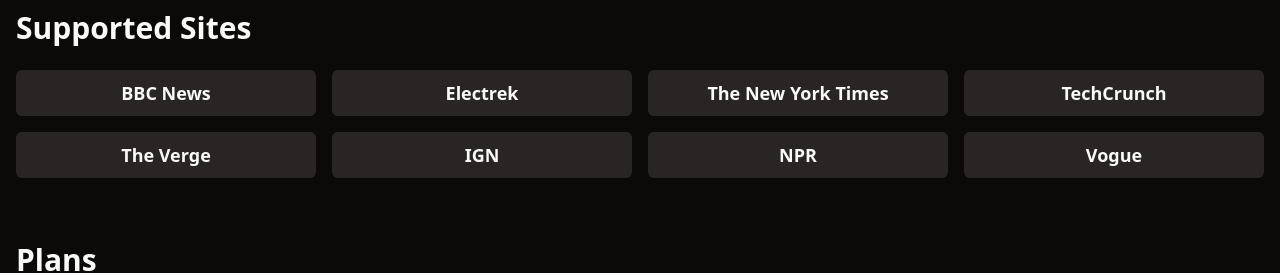
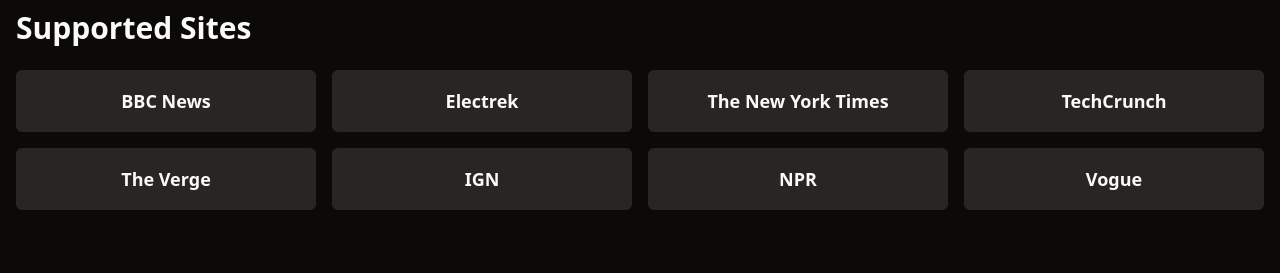
Before and after one commit to secretarybird97/summarizer, a Next.js app in the folder client/: page /about in a window 1280 px wide. Shown: the part 887-1160 px from the top of the page. Built offline with nearby package versions, Linux system fonts and the light colour scheme; no server answers.

Commit message:
feat: update supported sites to include URLs and enhance display with links

```diff
--- a/client/src/app/about/page.tsx
+++ b/client/src/app/about/page.tsx
@@ -52,14 +52,38 @@
   ];
 
   const supportedSites = [
-    "BBC News",
-    "Electrek",
-    "The New York Times",
-    "TechCrunch",
-    "The Verge",
-    "IGN",
-    "NPR",
-    "Vogue",
+    {
+      name: "BBC News",
+      url: "https://www.bbc.com/news",
+    },
+    {
+      name: "Electrek",
+      url: "https://electrek.co/",
+    },
+    {
+      name: "The New York Times",
+      url: "https://www.nytimes.com/",
+    },
+    {
+      name: "TechCrunch",
+      url: "https://techcrunch.com/",
+    },
+    {
+      name: "The Verge",
+      url: "https://www.theverge.com/",
+    },
+    {
+      name: "IGN",
+      url: "https://www.ign.com/",
+    },
+    {
+      name: "NPR",
+      url: "https://www.npr.org/",
+    },
+    {
+      name: "Vogue",
+      url: "https://www.vogue.com/",
+    },
   ];
 
   return (
@@ -122,11 +146,17 @@
         <div className="grid grid-cols-2 md:grid-cols-3 lg:grid-cols-4 gap-4">
           {supportedSites.map((site) => (
             <Badge
-              key={site}
+              key={site.name}
               variant="secondary"
               className="text-lg justify-center py-2"
             >
-              {site}
+              <Link
+                href={site.url}
+                target="_blank"
+                className="text-lg justify-center py-2"
+              >
+                {site.name}
+              </Link>
             </Badge>
           ))}
         </div>
```
